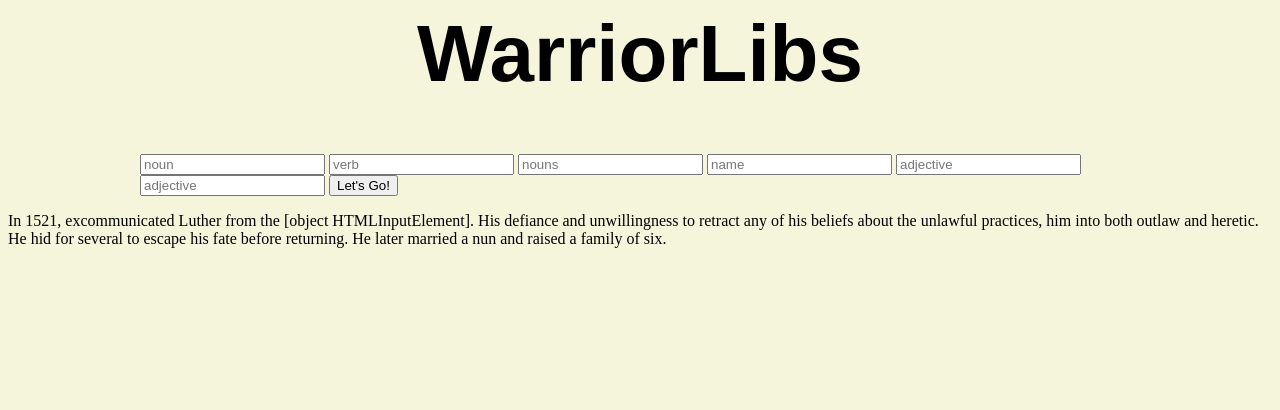
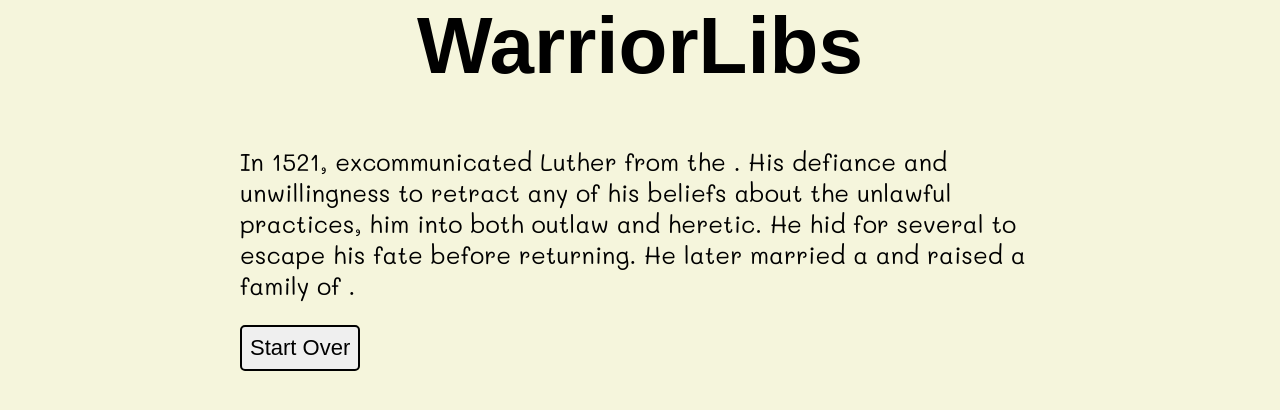
Before and after one commit to ultimatejimmy/warriorlibs, a plain HTML site: page index.html in a window 1280 px wide. Both pictures are taken after a click on the button "Let's Go!". Drawn offline with nearby package versions, Linux system fonts and the light colour scheme; a web font is replaced by a local one.

Commit message:
Update to make everything work

```diff
--- a/doTheThings.js
+++ b/doTheThings.js
@@ -1,16 +1,58 @@
 $('#button').click(function () {
-	fillInWord();
+	var story = $('select option:selected').val();
+	fillInWord(story);
+	$('#' + story).show();
+	$('form').hide();
+	$('button#reset').show();
 });
 
-function fillInWord() {
-	var nouns = $('form').children('input');
-	var nounList = jQuery.makeArray(nouns);
-	console.log(nouns);
-	console.log(nounList);
+$('button#reset').click(function () {
+	location.reload(true);
+});
 
-	n = 0;
-	$('#story p span.noun').each(function () {
-		$(this).text(nounList[n]);
+$(document).ready(function () {
+	$('input[type = "text"]').each(function () {
+		var placeholder = $(this).attr("placeholder");
+		$(this).addClass(placeholder);
+
+	})
+});
+
+function fillInWord(story) {
+	var words = new Map();
+	$('form input').each(function () {
+		var word = $(this).val();
+		var wordList = [];
+		wordList.push(word);
+		var type = $(this).attr("class");
+
+		if (words.has(type)) {
+			var tempWordlist = words.get(type);
+			tempWordlist.push(word);
+			words.set(type, tempWordlist);
+		} else {
+			words.set(type, wordList)
+		}
+
+	})
+
+	var nMap = new Map();
+	$('#story #' + story + ' span').each(function () {
+		var type = $(this).attr("class");
+		if (nMap.has(type))
+			n = nMap.get(type);
+		else
+			n = 0;
+		$(this).text(words.get(type)[n]);
+
 		n++;
+		nMap.set(type, n);
+
 	})
 }
+
+document.querySelector("form").addEventListener("keyup", event => {
+	if (event.key !== "Enter") return; // Use `.key` instead.
+	document.querySelector("#button").click(); // Things you want to do.
+	//	event.preventDefault(); // No need to `return false;`.
+});
--- a/index.html
+++ b/index.html
@@ -5,6 +5,9 @@
 	<link rel="stylesheet" href="style.css">
 	<link href="https://fonts.googleapis.com/css?family=Francois+One" rel="stylesheet">
 	<script src="https://unpkg.com/jquery@3.3.1/dist/jquery.js"></script>
+
+	<link href="https://fonts.googleapis.com/css?family=Mali" rel="stylesheet">
+
 </head>
 
 <body>
@@ -12,22 +15,43 @@
 	<h1>WarriorLibs</h1>
 
 	<form>
-		<input type="text" placeholder="noun" class="noun">
+		<select>
+			<option value="outlaw">Outlaw</option>
+			<option value="george">George</option>
+			<option value="halloween">Halloween</option>
+			<option value="slime">Slime</option>
+		</select>
+		<br>
+		<input type="text" placeholder="noun">
 		<input type="text" placeholder="verb" class="verb">
 		<input type="text" placeholder="nouns" class="nouns">
 		<input type="text" placeholder="name" class="name">
 		<input type="text" placeholder="adjective" class="adjective">
-		<input type="text" placeholder="adjective" class="adjective">
+		<input type="text" placeholder="noun" class="noun">
+		<input type="text" placeholder="noun" class="noun">
 		<input type="button" value="Let's Go!" id="button">
 	</form>
 
 	<section id="story">
-		<p>
-			In 1521, <span class="name"></span> excommunicated Luther from the <span class="noun"></span>. His defiance and unwillingness to retract any of his <span class="adjective"></span> beliefs about the unlawful practices, <span class="verb"></span> him into both outlaw and heretic. He hid for several <span class="nouns"></span> to escape his fate before returning. He later married a <span class="adjective"></span> nun and raised a family of six.
+		<p id="outlaw">
+			In 1521, <span class="name"></span> excommunicated Luther from the <span class="noun"></span>. His defiance and unwillingness to retract any of his <span class="adjective"></span> beliefs about the unlawful practices, <span class="verb"></span> him into both outlaw and heretic. He hid for several <span class="nouns"></span> to escape his fate before returning. He later married a <span class="noun"></span> and raised a family of <span class="noun"></span>.
 		</p>
+		<p id="george">
+			Little is known about George Washington's <span class="noun"></span>, which fostered many of the fables later biographers manufactured to fill in the gap. Among these are the stories that Washington threw a silver <span class="noun"></span> across the Potomac and after chopping down his father's <span class="adjective"></span> cherry tree, he openly confessed to the crime. It is known that from age seven to fifteen, George was home schooled and studied with <span class="name"></span>. But much of the knowledge he would use the rest of his life was through his acquaintance with <span class="nouns"></span> and the plantation foreman. By his early teens, he <span class="verb"></span> growing tobacco, stock raising and surveying.
+		</p>
+		<p id="halloween">
+			Halloween is the time for little <span class="nouns"></span> and goblins to take to the streets, asking for <span class="noun"></span> and scaring one another <span class="noun"></span>. Spooky stories are told around fires, <span class="adjective"></span> movies appear in theaters and pumpkins are expertly (and not-so-expertly) <span class="verb"></span> into <span class="name"></span>-o'-lanterns.
+		</p>
+		<ol id="slime">
+			<li>Pour 1 cup of the <span class="noun"></span> into a beaker, jar, or bowl. If you want colored slime, add food coloring to the <span class="noun"></span> and stir with a stir stick.</li>
+			<li>Add 2 <span class="nouns"></span> of the <span class="noun"></span> into the <span class="adjective"></span> solution and <span class="verb"></span> slowly.</li>
+			<li>Try lifting some of the solution with the stir stick and note what happens.</li>
+			<li>Once the slime has formed, you can play with it. Just don't eat <span class="name"></span>!</li>
+			<li>Your slime will last longer if you seal it in a plastic bag and keep it in the fridge, otherwise it will dry out or mold.</li>
+		</ol>
 
 	</section>
-
+	<button id="reset">Start Over</button>
 
 	<script src="doTheThings.js"></script>
 </body>
--- a/style.css
+++ b/style.css
@@ -6,7 +6,34 @@ h1 {
   text-align: center;
   font-family: 'Francois One', sans-serif;
 }
-form {
-  width: 1000px;
+body {
+  width: 800px;
+  margin: auto;
+  font-family: 'Mali', sans-serif;
+  font-size: 24px;
+}
+#story > *,
+button#reset {
+  display: none;
+}
+input,
+#button,
+select,
+button {
+  font-size: 22px;
+  border-radius: 5px;
+  border-style: solid;
+  padding: 8px;
+}
+#button,
+button {
+  display: block;
+  margin-top: 10px;
+}
+select {
+  display: block;
+  margin-bottom: 20px;
+  font-size: 24px;
+  width: 120px;
   margin: auto;
 }
```
Also changed, not shown: 1 other file.
